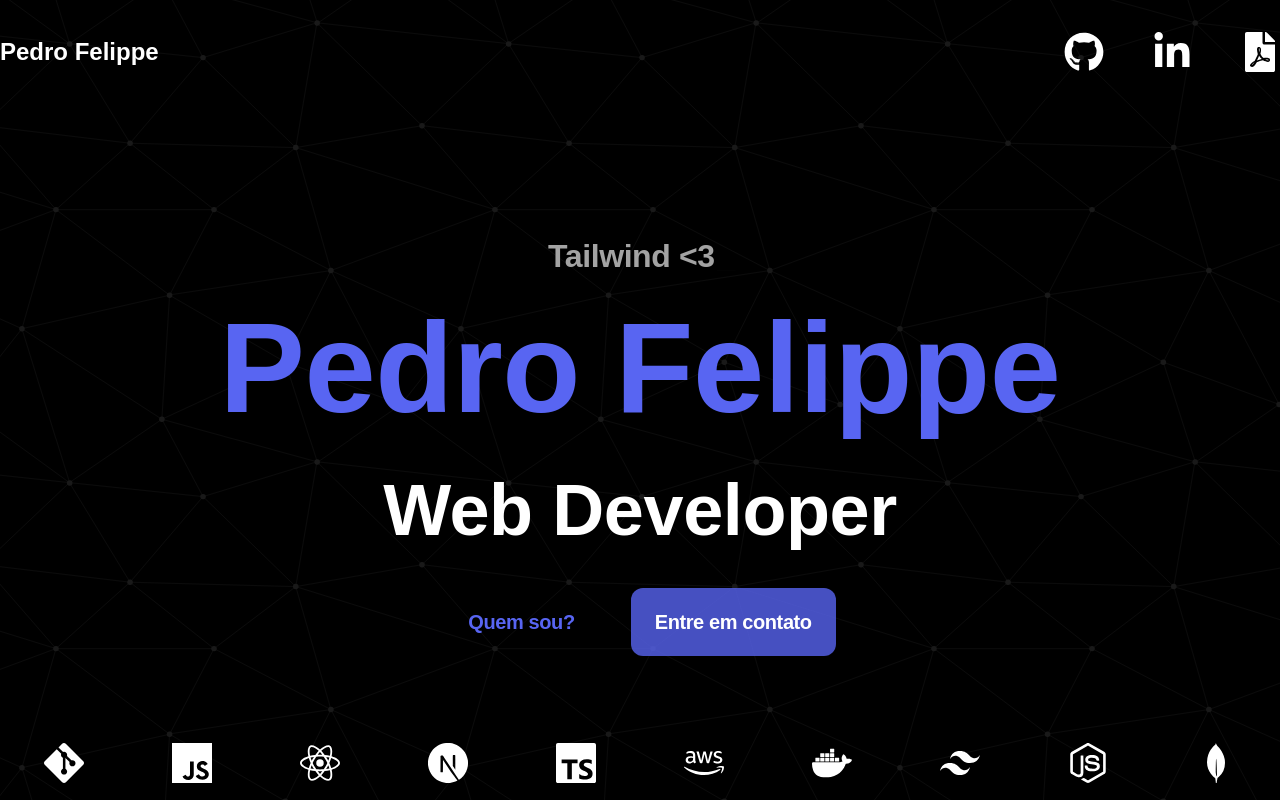
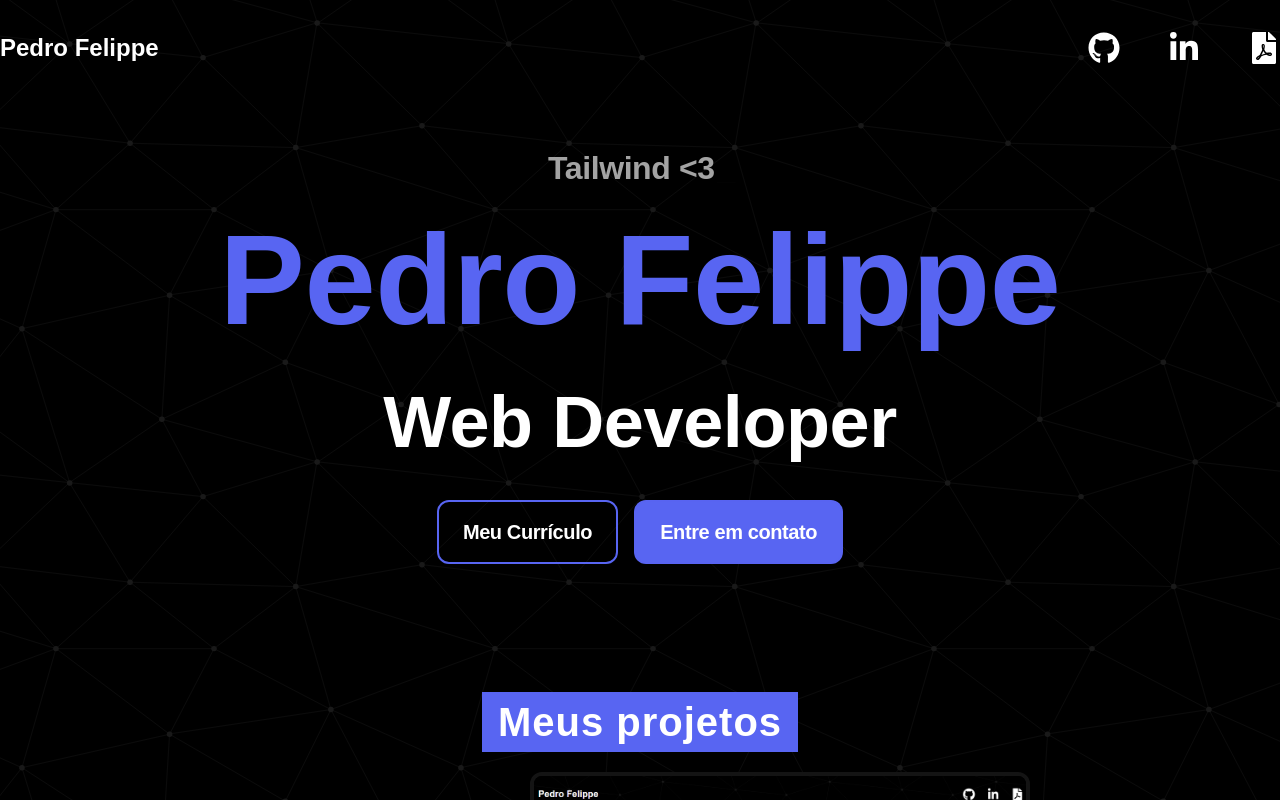
Before and after one commit to pefelippe/Portfolio, a Next.js app: page / in a window 1280 px wide. Built offline with nearby package versions, Linux system fonts and the light colour scheme.

Commit message:
refactor: ajustes

```diff
--- a/pages/About.tsx
+++ b/pages/About.tsx
@@ -1,9 +1,6 @@
 import { motion } from "framer-motion";
 import Link from "next/link";
 import React from "react";
-
-import ContentTitle from "../src/atoms/ContentTitle";
-import Skills from "../src/content/Skills";
 
 type Props = {};
 
@@ -12,21 +9,21 @@ function About({}: Props) {
     <motion.div
       initial={{ opacity: 0 }}
       animate={{ opacity: 1 }}
-      transition={{ duration: 1.5 }}
-      className=" mx-auto w-full flex flex-col items-center justify-center px-8  py-20  gap-10"
+      transition={{ duration: 1.5, delay: 2.5 }}
+      className="mx-auto w-full flex flex-col items-center justify-center px-8 gap-4 max-w-4xl "
     >
-      <ContentTitle title="Quem sou?" />
-      <div className="flex flex-col justify-center w-full items-center  mx-auto gap-6  xl:flex-row ">
+      <div className="bg-[#5865f2] w-fit px-4 flex text-center justify-center tracking-[1px] text-[2.5rem]  font-bold ">
+        Quem sou eu
+      </div>
+
+      <div className="flex flex-col justify-center w-full items-center mx-auto  gap-4 md:flex-row">
         <motion.img
           alt="avatar-pefelippe"
           src="assets/avatar-pdr.png"
-          className="rounded-full h-[225px] w-[225px] border-4 hover:border-0 transition-all "
+          className="rounded-full h-[200px] w-[200px]  border-4 hover:border-0 transition-all "
         />
 
-        <motion.span
-          className=" flex flex-col  w-fit items-center xl:text-left text-center max-md:text-[1.15rem] text-[1.25rem]
-          text-gray-200  max-w-2xl"
-        >
+        <motion.span className=" flex flex-col w-fit items-center xl:text-left text-center text-[1.15rem]  text-gray-200 ">
           <p>
             Sou um{" "}
             <span className="text-[#5865f2]  font-semibold">Web Developer</span>{" "}
@@ -37,7 +34,6 @@ function About({}: Props) {
             </span>
             .
           </p>
-
           <p>
             Atualmente finalizando meu diploma em{" "}
             <span className="font-semibold ">Ciência da Computação</span> na
@@ -54,14 +50,6 @@ function About({}: Props) {
           </p>
         </motion.span>
       </div>
-
-      {/* <Link
-        href="/Contact"
-        target=""
-        className="px-6 text-center text-xl  font-semibold rounded-xl p-5 transition-all bg-[#5865f2]/80  hover:underline hover:bg-[#5865f2]"
-      >
-        Entre em contato!
-      </Link> */}
     </motion.div>
   );
 }
--- a/pages/index.tsx
+++ b/pages/index.tsx
@@ -1,6 +1,5 @@
 import React from "react";
 
-import Icons from "../src/atoms/Icons";
 import Hero from "../src/content/Hero";
 import Projects from "../src/content/Projects";
 import Skills from "../src/content/Skills";
@@ -8,12 +7,11 @@ import About from "./About";
 
 export default function Home() {
   return (
-    <div className="relative flex flex-col mx-auto justify-center items-center max-w-7xl space-y-20 py-20 md:pt-40">
+    <div className="relative flex flex-col mx-auto justify-center items-center max-w-7xl space-y-20 lg:space-y-32 py-20">
       <Hero />
-      <Skills />
+      {/* <Skills /> */}
       <Projects />
       <About />
-      <Icons />
     </div>
   );
 }
--- a/src/atoms/ContentTitle.tsx
+++ b/src/atoms/ContentTitle.tsx
@@ -6,7 +6,7 @@ type Title = {
 
 function ContentTitle({ title }: Title) {
   return (
-    <div className=" flex w-full text-center justify-center tracking-[1px] text-[2rem] xl:text-[2.5rem] font-bold underline decoration-[#5865f2]">
+    <div className="flex w-full text-center justify-center tracking-[1px] text-[2rem] xl:text-[2.5rem] font-bold underline decoration-[#5865f2]">
       {title}
     </div>
   );
--- a/src/atoms/Icons.tsx
+++ b/src/atoms/Icons.tsx
@@ -12,21 +12,21 @@ export default function Icons({}: Props) {
         className="w-fit rounded-xl text-lg font-semibold  "
         href="https://github.com/pefelippe"
       >
-        <FaGithub className=" h-10 w-10   hover:text-[#5865f2] text-[#fff] " />
+        <FaGithub className=" h-8 w-8   hover:text-[#5865f2] text-[#fff] " />
       </AnimatedBtn>
 
       <AnimatedBtn
         className="w-fit rounded-xl  text-lg font-semibold"
         href="https://www.linkedin.com/in/pedro-felippe/"
       >
-        <FaLinkedinIn className="h-10 w-10  hover:text-[#5865f2] text-[#fff]" />
+        <FaLinkedinIn className="h-8 w-8  hover:text-[#5865f2] text-[#fff]" />
       </AnimatedBtn>
 
       <AnimatedBtn
         className="w-fit rounded-xl  text-lg font-semibold"
         href="https://resume.io/r/m2cn8pnqu"
       >
-        <FaFilePdf className="h-10 w-10  hover:text-[#5865f2] text-[#fff]" />
+        <FaFilePdf className="h-8 w-8  hover:text-[#5865f2] text-[#fff]" />
       </AnimatedBtn>
     </div>
   );
--- a/src/components/Header.tsx
+++ b/src/components/Header.tsx
@@ -8,12 +8,11 @@ import Icons from "../atoms/Icons";
 type Props = {};
 
 function Header({}: Props) {
-
   return (
     <motion.div
       initial={{ opacity: 0 }}
       animate={{ opacity: 1 }}
-      transition={{ duration: 2, delay: 2 }}
+      transition={{ duration: 2 }}
       className="flex  max-w-7xl  mx-auto pt-8 text-xl font-bold transition-all w-full justify-between items-center max-xl:px-10 "
     >
       <Link href="/">
--- a/src/components/ProjectCard.tsx
+++ b/src/components/ProjectCard.tsx
@@ -19,28 +19,23 @@ function ExperienceCard({
   title,
 }: IProjectCard) {
   return (
-    <motion.article
-      className="flex md:flex-row flex-col w-full justify-between max-w-5xl
-       rounded-lg mx-auto transition-all  text-[#fff] bg-[#101010] hover:bg-[#121212] border-[#141414] border-4  overflow-hidden"
-    >
-      <motion.div className="p-10  w-full flex flex-col justify-center gap-4 ">
-        <p className="items-center text-[3rem] tracking-wider font-bold break-words text-gray-200 ">
+    <motion.article className="flex  flex-col w-full justify-between mx-auto rounded-md transition-all xl:flex-row ">
+      <motion.div className="max-xl:mb-4 xl:mr-20 flex flex-col   justify-center gap-2 w-full xl:w-[200px] ">
+        <p className="items-center text-[2rem] md:text-[2.5rem] tracking-wider font-bold  text-gray-200 underline decoration-[#5865f2] ">
           {description}
         </p>
 
-        <div className="flex items-center gap-8 font-semibold text-xl   ">
-          <Link href={link} target="_blank" rel="noopener">
-            <button className="flex items-center gap-2 hover:underline hover:text-[#4454fa]/80 ">
-              Live Demo <FaAngleRight />
-            </button>
-          </Link>
-        </div>
+        <Link href={link} target="_blank" rel="noopener">
+          <button className="flex items-center hover:gap-1 transition-all hover:underline hover:text-[#4454fa]/80 font-semibold">
+            Live Demo <FaAngleRight />
+          </button>
+        </Link>
       </motion.div>
 
       <motion.img
         src={imgUrl}
         alt="card image"
-        className="object-fill  xl:max-w-lg max-h-[500px]"
+        className="object-contain border-[#141414] hover:border-[#202020] border-4 rounded-xl w-[500px]"
       />
     </motion.article>
   );
--- a/src/content/Hero.tsx
+++ b/src/content/Hero.tsx
@@ -3,6 +3,7 @@ import Link from "next/link";
 
 import React from "react";
 import { Typewriter } from "react-simple-typewriter";
+import AnimatedBtn from "../components/motion/AnimatedBtn";
 
 export default function Hero() {
   return (
@@ -33,7 +34,7 @@ export default function Hero() {
           animate={{ y: 0, opacity: 1 }}
           transition={{ duration: 2.5 }}
           className="w-full text-[#5865f2] sm:text-6xl
-          text-[4rem] sm:text-[5rem] xl:text-[8rem]"
+          text-[4rem] sm:text-[5rem] md:text-[6rem] xl:text-[8rem]"
         >
           Pedro Felippe
         </motion.h1>
@@ -51,23 +52,24 @@ export default function Hero() {
           initial={{ y: 25, opacity: 0 }}
           animate={{ y: 0, opacity: 1 }}
           transition={{ duration: 2, delay: 1 }}
-          className="flex gap-8 justify-center items-center"
+          className="flex gap-4 mg:gap-8 justify-center items-center"
         >
-          <Link
-            href="/About"
-            target=""
-            className="px-6  text-center text-xl  font-semibold rounded-xl p-5 transition-all  hover:underline text-[#5865f2]"
+          <AnimatedBtn
+            className="cursor-pointer px-6 text-center text-md md:text-xl  font-semibold rounded-xl p-4 transition-all
+            border-2 border-[#5865f2]  hover:underline "
+            href="https://resume.io/r/m2cn8pnqu"
           >
-            Quem sou?
-          </Link>
+            <p>Meu Currículo</p>
+          </AnimatedBtn>
 
-          <Link
+          <AnimatedBtn
+            className="px-6 text-center text-md md:text-xl  font-semibold rounded-xl p-4 transition-all
+            border-2 border-[#5865f2]/80 bg-[#5865f2]  hover:underline hover:bg-[#5865f2] hover:border-[#5865f2] "
             href="/Contact"
             target=""
-            className="px-6 text-center text-xl  font-semibold rounded-xl p-5 transition-all bg-[#5865f2]/80  hover:underline hover:bg-[#5865f2]"
           >
-            Entre em contato
-          </Link>
+            <p>Entre em contato</p>
+          </AnimatedBtn>
         </motion.div>
       </div>
     </motion.div>
--- a/src/content/Projects.tsx
+++ b/src/content/Projects.tsx
@@ -30,20 +30,17 @@ function Projects({}: Props) {
 
   return (
     <motion.div
-      initial={{ opacity: 0, y: 50 }}
-      whileInView={{ opacity: 1, y: 0 }}
-      transition={{ duration: 2, delay: 1.5 }}
-      className=" flex flex-col justify-center items-center mx-auto gap-8  px-8 overflow-hidden"
+      initial={{ opacity: 0 }}
+      animate={{ opacity: 1 }}
+      transition={{ duration: 2, delay: 2 }}
+      className=" flex  w-full flex-col justify-between items-center mx-auto  "
       id="projetos"
     >
-      <div
-        className=" flex w-full text-center justify-center tracking-[1px] text-[2rem] xl:text-[3rem]
-      font-bold "
-      >
+      <div className="bg-[#5865f2] w-fit px-4 flex text-center justify-center tracking-[1px] text-[2.5rem]  font-bold">
         Meus projetos
       </div>
 
-      <div className="relative w-fit grid xl:grid-cols-1 grid-cols-1 gap-12 mx-auto ">
+      <div className="mt-5 relative w-fit grid grid-cols-1 gap-12 mx-auto px-8">
         {projects.map((proj) => {
           return (
             <ProjectCard
--- a/src/content/Skills.tsx
+++ b/src/content/Skills.tsx
@@ -23,7 +23,7 @@ function Skills({}: Props) {
       <motion.div
         initial={{ x: -50, opacity: 0 }}
         animate={{ x: 0, opacity: 1 }}
-        transition={{ duration: 2 }}
+        transition={{ duration: 2, delay: 2 }}
         className="flex  w-full "
       >
         <SkillBox title="Git">
@@ -46,7 +46,7 @@ function Skills({}: Props) {
       <motion.div
         initial={{ x: 50, opacity: 0 }}
         animate={{ x: 0, opacity: 1 }}
-        transition={{ duration: 2 }}
+        transition={{ duration: 2, delay: 2 }}
         className="flex w-full"
       >
         <SkillBox title="AWS">
```
